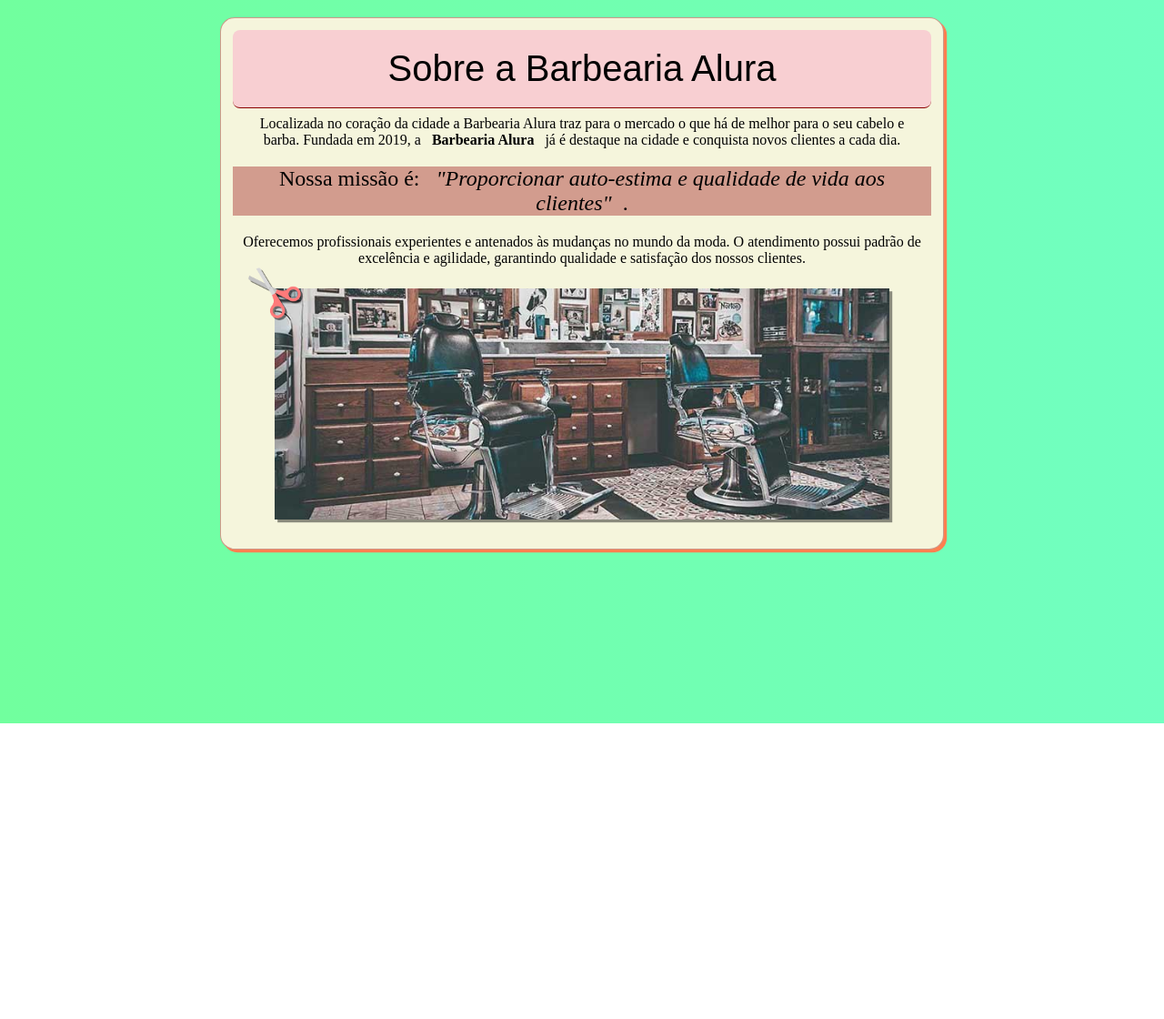
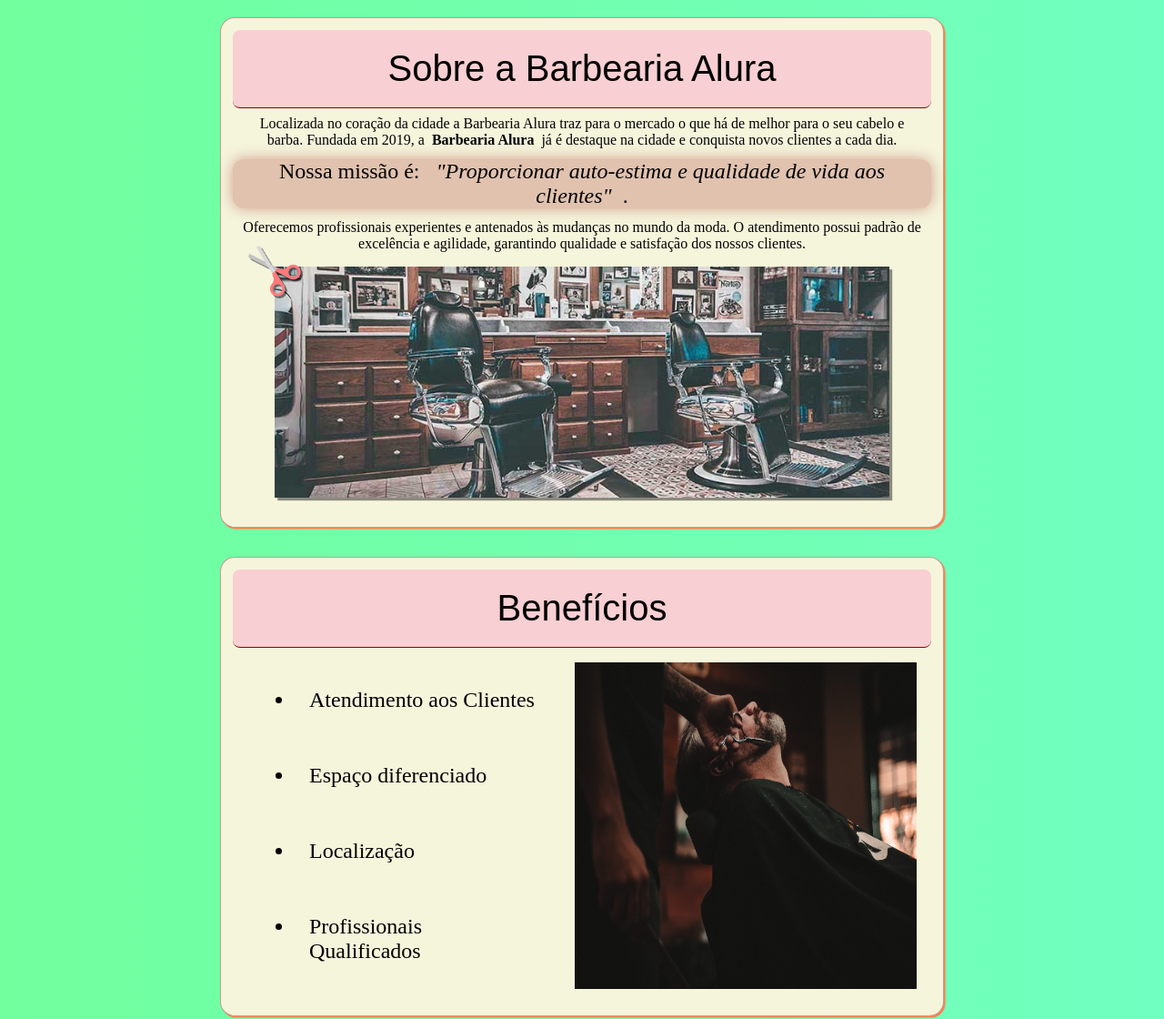
Before and after one commit to GabrielFeliciano/Alura-HTML5-e-CSS3, a plain HTML site: page docs/index.html in a window 1280 px wide. Shown: the part 5-1125 px from the top of the page at 91% size. Before the commit the page ends 800 px from the top, so only its background shows below. Drawn offline with Linux system fonts and the light colour scheme; a web font is replaced by a local one.

Commit message:
site pronto

```diff
--- a/docs/index.html
+++ b/docs/index.html
@@ -10,12 +10,14 @@
     <title>Document</title>
 </head>
 <body>
-    <header>
-        <section>
-            <h1 class="font-mascot font-very-large">Sobre a Barbearia Alura</h1>
+    <article class="flex centralize">
+        <section class="text-align">
+            <h2 class="font-mascot font-very-large title">Sobre a Barbearia Alura</h1>
 
-            <p>Localizada no coração da cidade a Barbearia Alura traz para o mercado o que há de melhor para o seu cabelo e barba. Fundada em 2019, a <b>Barbearia Alura</b> já é destaque na cidade e conquista novos clientes a cada dia.</p>
-            <p class="font-large">Nossa missão é: <i>"Proporcionar auto-estima e qualidade de vida aos clientes"</i>.</p>
+            <p>Localizada no coração da cidade a Barbearia Alura traz para o mercado o que há de melhor para o seu cabelo e barba. Fundada em 2019, a<b>Barbearia Alura</b>já é destaque na cidade e conquista novos clientes a cada dia.</p>
+            <p class="font-large">Nossa missão é:
+                <i>"Proporcionar auto-estima e qualidade de vida aos clientes"</i>.
+            </p>
             <p>Oferecemos profissionais experientes e antenados às mudanças no mundo da moda. O atendimento possui padrão de excelência e agilidade, garantindo qualidade e satisfação dos nossos clientes.</p>
 
             <div>
@@ -23,7 +25,19 @@
                 <img src="./img/banner.jpg" alt="Banner da Barbearia">
             </div>
         </section>
-    </header>
+        <section>
+            <h2 class="font-mascot font-very-large title text-align">Benefícios</h2>
+            <div class="flex row space-between">
+                <ul class="flex column space-evenly">
+                    <li>Atendimento aos Clientes</li>
+                    <li>Espaço diferenciado</li>
+                    <li>Localização</li>
+                    <li>Profissionais Qualificados</li>
+                </ul>
+                <img src="./img/beneficios.jpg" alt="">
+            </div>
+        </section>
+    </article>
 </body>
 <script src="./script.js"></script>
 </html>
--- a/docs/style.css
+++ b/docs/style.css
@@ -1,46 +1,48 @@
 body {
     justify-items: center;
-    text-align: center;
     background-image: linear-gradient(90deg, #71FF9E, #71FFC1);
 }
 
-header {
-    display: flex;
-    flex-direction: column;
-    justify-content: center;
-    align-items: center;
-}
-
-header section {
+section {
     width: 60vw;
 
-    display: flex;
-    flex-direction: column;
-
     padding: 0.8em;
-    margin-top: 1em;
+    margin: 1em;
 
     border: .1rem solid #8b000060;
     border-radius: 1rem;
     background-color: beige;
-    box-shadow: coral .2em .2em;
+    box-shadow: coral .1em .1em;
 }
 
-header section * {
+section * {
     margin: 0.5em;
 }
 
-header section div {
+ul * {
+    padding: 1rem;
+    font-size: 1.5rem;
+    -webkit-user-select: none; /* Safari */
+    -moz-user-select: none; /* Firefox */
+    -ms-user-select: none; /* IE10+/Edge */
+    user-select: none; /* Standard */
+}
+
+ul *:hover {
+    background-color: #74ff6f66;
+}
+
+section div {
     position: relative;
 }
 
-header section img[src*='banner'] {
+img[src*='banner'] {
     width: 90%;
     align-self: center;
     box-shadow: #00000070 0.2em 0.2em;
 }
 
-header section img[src*='tesoura'] {
+img[src*='tesoura'] {
     width: 10%;
 
     position: absolute;
@@ -48,16 +50,14 @@ header section img[src*='tesoura'] {
     left: -1%;
 }
 
-header section h1 {
-    border-bottom: .1rem solid darkred;
-    margin: 0px;
-    padding: .5em;
-    border-radius: .5rem;
-    background-color: #ff5db340;
+img[src*='beneficios'] {
+    width: 50%;
 }
 
-section > p.font-large {
-    background-color: #a52a2a70;
+article p.font-large {
+    background-color: #a52a2a40;
+    border-radius: .5em;
+    box-shadow: #a52a2a70 0px 0px 1rem;
     margin: 0.5em 0px 0.5em 0px
 }
 
@@ -74,3 +74,41 @@ section > p.font-large {
     font-weight: 400;
     font-style: normal;
 }
+
+.text-align {
+    text-align: center;
+}
+
+.title {
+    border-bottom: .1rem solid darkred;
+    margin: 0px;
+    padding: .5em;
+    border-radius: .5rem;
+    background-color: #ff5db340;
+}
+
+.flex {
+    display: flex;
+}
+
+.centralize {
+    flex-direction: column;
+    justify-content: center;
+    align-items: center;
+}
+
+.space-evenly {
+    justify-content: space-evenly;
+}
+
+.space-between {
+    justify-content: space-between;
+}
+
+.row {
+    flex-direction: row;
+}
+
+.column {
+    flex-direction: column;
+}
```
Also changed, not shown: docs/img/beneficios.jpg (added).
